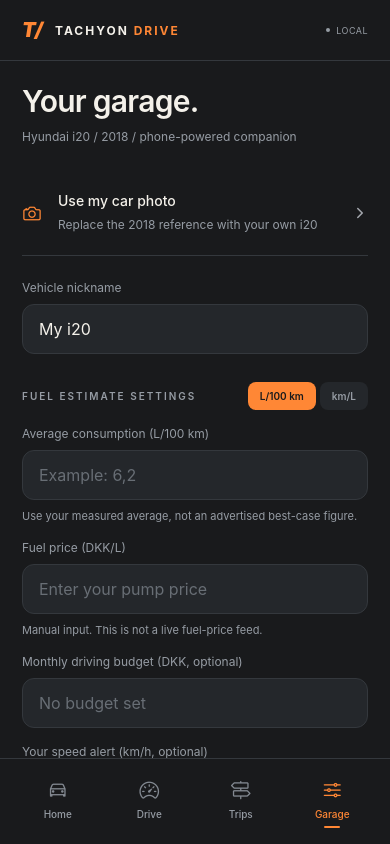
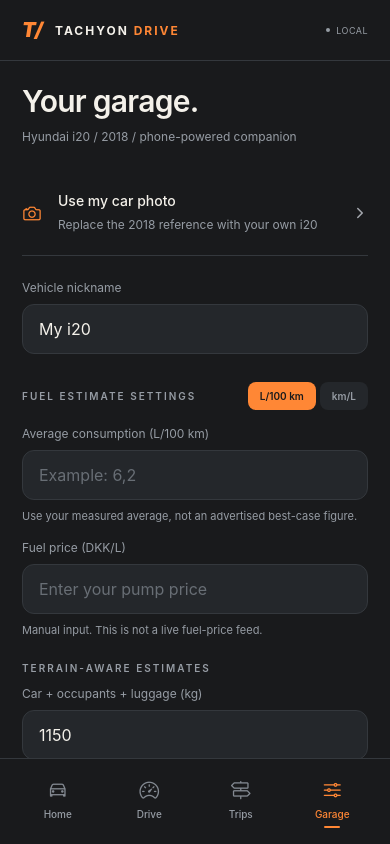
Before and after one commit to BerleCool/TachyonDrive, a React Native app: screen / in a window 390 px wide. Both pictures are taken after a click on the button "Customize vehicle". Built offline with nearby package versions, Linux system fonts and the light colour scheme.

Commit message:
feat: integrate altitude-gated terrain estimates into trips and dashboard

```diff
--- a/src/core/trips.ts
+++ b/src/core/trips.ts
@@ -1,21 +1,25 @@
 /** Pure, deterministic trip accounting. No car sensors, network or UI dependencies. */
+import { EMPTY_ELEVATION, observeElevation, terrainEstimate, type ElevationStats } from './elevation';
 export type Fix = {
   latitude: number; longitude: number; timestamp: number;
-  accuracy: number | null; speed: number | null; heading?: number | null;
+  accuracy: number | null; speed: number | null; heading?: number | null; altitude?: number | null; altitudeAccuracy?: number | null;
 };
 export type Point = Pick<Fix, 'latitude' | 'longitude' | 'timestamp'> & { breakBefore: boolean };
-export type Rates = { litresPer100Km: number | null; pricePerLitre: number | null };
+export type Rates = { litresPer100Km: number | null; pricePerLitre: number | null; massKg?: number; fuelType?: 'petrol' | 'diesel'; terrainMode?: boolean };
 export type Preferences = Rates & {
   nickname: string; timeZone: string; monthlyBudget: number | null;
+  massKg: number; fuelType: 'petrol' | 'diesel'; terrainMode: boolean;
   speedAlert: number | null; keepAwake: boolean; recordRoute: boolean; backgroundTracking: boolean;
   photoUri: string | null;
 };
 export const DEFAULT_PREFERENCES: Preferences = {
   nickname: 'My i20', litresPer100Km: null, pricePerLitre: null,
-  timeZone: 'Europe/Copenhagen', monthlyBudget: null, speedAlert: null,
+  timeZone: 'Europe/Copenhagen', monthlyBudget: null,
+  massKg: 1150, fuelType: 'petrol', terrainMode: true, speedAlert: null,
   keepAwake: true, recordRoute: true, backgroundTracking: false, photoUri: null,
 };
-export type Slice = { metres: number; movingMs: number; trackedMs: number };
+export type Slice = { metres: number; movingMs: number; trackedMs: number;
+  ascentM?: number; descentM?: number; altitudeCoveredM?: number };
 export type Trip = {
   id: string; title: string; startedAt: number; endedAt: number | null;
   status: 'recording' | 'paused' | 'finished'; pausedAt: number | null; pausedMs: number;
@@ -23,6 +27,7 @@ export type Trip = {
   metres: number; movingMs: number; trackedMs: number; maxSpeedKmh: number;
   lastFix: Fix | null; speedKmh: number | null; gaps: number; rejected: number;
   route: Point[]; slices: Record<string, Slice>;
+  elevation?: ElevationStats;
 };
 export type FuelEntry = {
   id: string; timestamp: number; litres: number; pricePerLitre: number;
@@ -85,14 +90,16 @@ export function newTrip(id: string, timestamp: number, prefs: Preferences): Trip
   return {
     id, title: 'Untitled drive', startedAt: timestamp, endedAt: null,
     status: 'recording', pausedAt: null, pausedMs: 0,
-    rates: { litresPer100Km: prefs.litresPer100Km, pricePerLitre: prefs.pricePerLitre },
+    rates: { litresPer100Km: prefs.litresPer100Km, pricePerLitre: prefs.pricePerLitre,
+      massKg: prefs.massKg, fuelType: prefs.fuelType, terrainMode: prefs.terrainMode },
     timeZone: prefs.timeZone, recordRoute: prefs.recordRoute,
     metres: 0, movingMs: 0, trackedMs: 0, maxSpeedKmh: 0, lastFix: null,
-    speedKmh: null, gaps: 0, rejected: 0, route: [], slices: {},
+    speedKmh: null, gaps: 0, rejected: 0, route: [], slices: {}, elevation: EMPTY_ELEVATION(),
   };
 }
 /** Split an observed segment at local midnight, including DST and month boundaries. */
-export function allocate(slices: Record<string, Slice>, from: number, to: number, metres: number, movingMs: number, zone: string): Record<string, Slice> {
+export function allocate(slices: Record<string, Slice>, from: number, to: number, metres: number, movingMs: number, zone: string,
+  ascentM = 0, descentM = 0, altitudeCoveredM = 0): Record<string, Slice> {
   if (to <= from) return slices;
   const result = { ...slices };
   let cursor = from;
@@ -114,6 +121,9 @@ export function allocate(slices: Record<string, Slice>, from: number, to: number
       metres: prev.metres + metres * fraction,
       movingMs: prev.movingMs + movingMs * fraction,
       trackedMs: prev.trackedMs + boundary - cursor,
+      ascentM: (prev.ascentM ?? 0) + ascentM * fraction,
+      descentM: (prev.descentM ?? 0) + descentM * fraction,
+      altitudeCoveredM: (prev.altitudeCoveredM ?? 0) + altitudeCoveredM * fraction,
     };
     cursor = boundary;
   }
@@ -145,6 +155,7 @@ export function ingest(trip: Trip, fix: Fix): Trip {
   if (!previous || gap) return {
     ...trip, lastFix: fix, speedKmh: speed, gaps: trip.gaps + (gap ? 1 : 0),
     route: appendRoute(trip, fix, true),
+    elevation: observeElevation(trip.elevation, fix, trip.metres, 0, true).stats,
     maxSpeedKmh: Math.max(trip.maxSpeedKmh, speed ?? 0),
   };
   const measured = distanceMetres(previous, fix);
@@ -155,21 +166,27 @@ export function ingest(trip: Trip, fix: Fix): Trip {
   const metres = stationary ? 0 : measured;
   const displayedSpeed = stationary ? 0 : (speed ?? implied);
   const movingMs = displayedSpeed >= 3 ? dt : 0;
+  const elevation = observeElevation(trip.elevation, fix, trip.metres + metres, metres);
+  const altitudeCoveredM = Math.max(0, elevation.stats.coveredMetres - (trip.elevation?.coveredMetres ?? 0));
   return {
     ...trip, metres: trip.metres + metres, movingMs: trip.movingMs + movingMs,
     trackedMs: trip.trackedMs + dt, lastFix: fix, speedKmh: displayedSpeed,
     maxSpeedKmh: Math.max(trip.maxSpeedKmh, displayedSpeed),
     route: metres > 0 ? appendRoute(trip, fix, false) : trip.route,
-    slices: allocate(trip.slices, previous.timestamp, fix.timestamp, metres, movingMs, trip.timeZone),
+    elevation: elevation.stats,
+    slices: allocate(trip.slices, previous.timestamp, fix.timestamp, metres, movingMs, trip.timeZone,
+      elevation.ascentDelta, elevation.descentDelta, altitudeCoveredM),
   };
 }
 export function pauseTrip(t: Trip, now: number): Trip {
-  return t.status !== 'recording' ? t : { ...t, status: 'paused', pausedAt: now, lastFix: null, speedKmh: null };
+  return t.status !== 'recording' ? t : { ...t, status: 'paused', pausedAt: now, lastFix: null, speedKmh: null,
+    elevation: t.elevation ? { ...t.elevation, anchor: null } : undefined };
 }
 export function resumeTrip(t: Trip, now: number): Trip {
   return t.status !== 'paused' ? t : {
     ...t, status: 'recording', pausedAt: null,
     pausedMs: t.pausedMs + Math.max(0, now - (t.pausedAt ?? now)), lastFix: null, speedKmh: null,
+    elevation: t.elevation ? { ...t.elevation, anchor: null } : undefined,
   };
 }
 export function finishTrip(t: Trip, now: number): Trip {
@@ -180,6 +197,7 @@ export function finishTrip(t: Trip, now: number): Trip {
 export function elapsedMs(t: Trip, now: number): number {
   return Math.max(0, (t.endedAt ?? t.pausedAt ?? now) - t.startedAt - t.pausedMs);
 }
+export function tripEstimate(t: Trip) { return terrainEstimate(t.metres, t.rates, t.elevation); }
 export function totals(trips: Trip[], period: string): Totals {
   const sum: Totals = { ...EMPTY_SLICE(), litres: 0, cost: 0, unpricedMetres: 0, trips: 0 };
   for (const trip of trips) {
@@ -188,7 +206,8 @@ export function totals(trips: Trip[], period: string): Totals {
       if (!day.startsWith(period)) continue;
       included = true;
       sum.metres += slice.metres; sum.movingMs += slice.movingMs; sum.trackedMs += slice.trackedMs;
-      const e = estimate(slice.metres, trip.rates);
+      const e = terrainEstimate(slice.metres, trip.rates,
+        { ascentM: slice.ascentM ?? 0, descentM: slice.descentM ?? 0, coveredMetres: slice.altitudeCoveredM ?? 0 });
       if (e) { sum.litres += e.litres; sum.cost += e.cost; }
       else sum.unpricedMetres += slice.metres;
     }
@@ -218,11 +237,12 @@ export function csv(trips: Trip[]): string {
     const safe = /^[\s]*[=+@-]/.test(value) ? "'" + value : value;
     return '"' + safe.replace(/"/g, '""') + '"';
   };
-  const header = ['Trip', 'Start ISO', 'End ISO', 'Distance km', 'Fuel estimate L', 'Fuel estimate DKK', 'L/100km setting', 'DKK/L setting', 'GPS gaps'];
+  const header = ['Trip', 'Start ISO', 'End ISO', 'Distance km', 'Fuel estimate L', 'Fuel estimate DKK', 'L/100km setting', 'DKK/L setting', 'GPS gaps', 'GPS ascent m', 'GPS descent m', 'Terrain adjustment DKK'];
   const rows = trips.map(t => {
-    const e = estimate(t.metres, t.rates);
+    const e = tripEstimate(t);
     return [t.title, new Date(t.startedAt).toISOString(), t.endedAt ? new Date(t.endedAt).toISOString() : '',
-      (t.metres / 1000).toFixed(3), e?.litres.toFixed(3), e?.cost.toFixed(2), t.rates.litresPer100Km, t.rates.pricePerLitre, t.gaps];
+      (t.metres / 1000).toFixed(3), e?.litres.toFixed(3), e?.cost.toFixed(2), t.rates.litresPer100Km, t.rates.pricePerLitre, t.gaps, t.elevation?.ascentM?.toFixed(1) ?? '',
+      t.elevation?.descentM?.toFixed(1) ?? '', e?.correctionCost?.toFixed(2) ?? ''];
   });
   return '\uFEFF' + [header, ...rows].map(row => row.map(cell).join(',')).join('\r\n');
 }
--- a/src/screens/Garage.tsx
+++ b/src/screens/Garage.tsx
@@ -14,6 +14,8 @@ export function Garage({ run, confirm }: Props) {
   const [nickname, setNickname] = useState(prefs.nickname);
   const [efficiency, setEfficiency] = useState(prefs.litresPer100Km?.toString() ?? '');
   const [price, setPrice] = useState(prefs.pricePerLitre?.toString() ?? '');
+  const [mass, setMass] = useState(String(prefs.massKg ?? 1150));
+  const [fuelType, setFuelType] = useState<'petrol' | 'diesel'>(prefs.fuelType ?? 'petrol');
   const [budget, setBudget] = useState(prefs.monthlyBudget?.toString() ?? '');
   const [alert, setAlert] = useState(prefs.speedAlert?.toString() ?? '');
   const [unit, setUnit] = useState<'l100' | 'kml'>('l100');
@@ -33,7 +35,9 @@ export function Garage({ run, confirm }: Props) {
   async function save() {
     const input = optional(efficiency, unit === 'l100' ? 1 : 2, unit === 'l100' ? 50 : 100, 'consumption');
     await savePreferences({ nickname: nickname.trim().slice(0, 30) || 'My i20', litresPer100Km: input === null ? null : unit === 'kml' ? 100 / input : input,
-      pricePerLitre: optional(price, .1, 100, 'fuel price'), monthlyBudget: optional(budget, 1, 100000, 'budget'), speedAlert: optional(alert, 10, 200, 'speed alert') });
+      pricePerLitre: optional(price, .1, 100, 'fuel price'),
+      massKg: optional(mass, 800, 2500, 'vehicle mass') ?? 1150, fuelType,
+      monthlyBudget: optional(budget, 1, 100000, 'budget'), speedAlert: optional(alert, 10, 200, 'speed alert') });
     setSaved(true);
   }
   async function choosePhoto() {
@@ -60,10 +64,14 @@ export function Garage({ run, confirm }: Props) {
     <View className="flex-row justify-between items-center mb-4 mt-3"><Eyebrow>FUEL ESTIMATE SETTINGS</Eyebrow><View className="flex-row gap-1">{(['l100', 'kml'] as const).map(u => <Pressable accessibilityRole="button" key={u} onPress={() => { if (u !== unit) { const n = parsePositive(efficiency, .1, 100); setEfficiency(n ? (100 / n).toFixed(2) : ''); setUnit(u); setSaved(false); } }} className={`px-3 py-2 rounded-lg ${unit === u ? 'bg-accent' : 'bg-panel'}`}><Text className={`text-[10px] font-semibold ${unit === u ? 'text-[#191A1C]' : 'text-muted'}`}>{u === 'l100' ? 'L/100 km' : 'km/L'}</Text></Pressable>)}</View></View>
     <Field label={unit === 'l100' ? 'Average consumption (L/100 km)' : 'Average economy (km/L)'} value={efficiency} onChangeText={v => { setEfficiency(v); setSaved(false); }} keyboardType="decimal-pad" placeholder={unit === 'l100' ? 'Example: 6,2' : 'Example: 16,1'} hint="Use your measured average, not an advertised best-case figure." />
     <Field label="Fuel price (DKK/L)" value={price} onChangeText={v => { setPrice(v); setSaved(false); }} keyboardType="decimal-pad" placeholder="Enter your pump price" hint="Manual input. This is not a live fuel-price feed." />
+    <View className="mt-2 mb-3"><Eyebrow>TERRAIN-AWARE ESTIMATES</Eyebrow></View>
+    <Field label="Car + occupants + luggage (kg)" value={mass} onChangeText={v => { setMass(v); setSaved(false); }} keyboardType="number-pad" placeholder="1150" hint="2018 i20 1.2 MPi is roughly 1055 kg unloaded; 1150 kg is only a starting estimate. Include everyone and luggage." />
+    <View className="flex-row gap-2 mb-4">{(['petrol', 'diesel'] as const).map(f => <Pressable key={f} accessibilityRole="button" onPress={() => { setFuelType(f); setSaved(false); }} className={`px-4 py-3 rounded-xl flex-1 items-center ${fuelType === f ? 'bg-accent' : 'bg-panel border border-line'}`}><Text className={fuelType === f ? 'text-[#191A1C] font-semibold' : 'text-muted'}>{f === 'petrol' ? 'Petrol' : 'Diesel'}</Text></Pressable>)}</View>
+    <Row icon="trending-up-outline" title="Estimate uphill / downhill effect" subtitle="Experimental. Uses phone GPS vertical accuracy, not engine data. Applies to NEW trips only." trailing={<Switch value={prefs.terrainMode ?? true} onValueChange={v => run(() => savePreferences({ terrainMode: v }))} trackColor={{ false: '#3D4146', true: '#8B522F' }} thumbColor={prefs.terrainMode ? '#FF8735' : '#A3A6AC'} />} />
     <Field label="Monthly driving budget (DKK, optional)" value={budget} onChangeText={v => { setBudget(v); setSaved(false); }} keyboardType="decimal-pad" placeholder="No budget set" />
     <Field label="Your speed alert (km/h, optional)" value={alert} onChangeText={v => { setAlert(v); setSaved(false); }} keyboardType="number-pad" placeholder="Off" hint="A visual threshold you set, not the road's posted speed limit." />
     <Button title={saved ? 'Settings saved' : 'Save settings'} icon={saved ? 'checkmark' : 'checkmark-outline'} onPress={() => run(save)} />
-    <Notice>Estimates = distance / 100 x L/100 km x DKK/L. Each trip keeps the rates from when it started. {active ? 'Changes apply to your NEXT drive, not the open trip.' : 'Actual fuel consumption cannot be read through the stereo Bluetooth connection.'}</Notice>
+    <Notice>Baseline = distance / 100 × L/100 km × DKK/L. If enabled, reliable hill measurements add a capped, conservative gravity correction. Downhill never means free fuel. Each trip keeps the rates from when it started. {active ? 'Changes apply to your NEXT drive, not the open trip.' : 'Actual fuel consumption cannot be read through the stereo Bluetooth connection.'}</Notice>
     <View className="mt-5"><Eyebrow>DRIVING & PRIVACY</Eyebrow></View>
     <Row icon="phone-portrait-outline" title="Keep display awake" subtitle="While the driving display is open" trailing={<Switch value={prefs.keepAwake} onValueChange={v => run(() => savePreferences({ keepAwake: v }))} trackColor={{ false: '#3D4146', true: '#8B522F' }} thumbColor={prefs.keepAwake ? '#FF8735' : '#A3A6AC'} />} />
     <Row icon="map-outline" title="Save GPS traces" subtitle="On-device only. Applies to new trips." trailing={<Switch value={prefs.recordRoute} onValueChange={v => run(() => savePreferences({ recordRoute: v }))} trackColor={{ false: '#3D4146', true: '#8B522F' }} thumbColor={prefs.recordRoute ? '#FF8735' : '#A3A6AC'} />} />
--- a/src/screens/Home.tsx
+++ b/src/screens/Home.tsx
@@ -1,6 +1,6 @@
 import React from 'react';
 import { Image, Pressable, Text, View } from 'react-native';
-import { dayKey, estimate, monthKey, totals, validRates } from '../core/trips';
+import { dayKey, tripEstimate, monthKey, totals, validRates } from '../core/trips';
 import { useStore } from '../services/store';
 import { beginDrive } from '../services/location';
 import { Button, Eyebrow, Icon, Metric, Notice, Row, Screen } from '../ui/primitives';
@@ -26,7 +26,7 @@ export function Home({ navigate, run }: { navigate: (tab: string) => void; run:
     <View className="pt-6 pb-5">
       <View className="flex-row justify-between items-center mb-4"><Eyebrow>{active ? 'YOUR OPEN DRIVE' : 'READY WHEN YOU ARE'}</Eyebrow><Icon name={active ? 'navigate-outline' : 'location-outline'} color="#FF8735" size={17} /></View>
       {active ? <>
-        <View className="flex-row gap-8 mb-5"><Metric label="Trip distance" value={km(active.metres)} unit="km" /><Metric label="Estimated fuel" value={money(estimate(active.metres, active.rates)?.cost ?? null)} /></View>
+        <View className="flex-row gap-8 mb-5"><Metric label="Trip distance" value={km(active.metres)} unit="km" /><Metric label="Estimated fuel" value={money(tripEstimate(active)?.cost ?? null)} /></View>
         <Button title={active.status === 'paused' ? 'Return to paused drive' : 'Open driving display'} icon="arrow-forward" onPress={() => navigate('drive')} />
       </> : <Button title="Start a drive" icon="arrow-forward" onPress={() => run(async () => { await beginDrive(); navigate('drive'); })} />}
       <Text className="text-muted text-[11px] leading-5 text-center mt-3">GPS tracking. No adapter. No laptop. Your data stays here.</Text>
--- a/src/services/location.ts
+++ b/src/services/location.ts
@@ -15,7 +15,8 @@ export const getGPS = () => state;
 export function useGPS() { return useSyncExternalStore(fn => { listeners.add(fn); return () => { listeners.delete(fn); }; }, getGPS, getGPS); }
 function asFix(location: Location.LocationObject): Fix {
   return { latitude: location.coords.latitude, longitude: location.coords.longitude, timestamp: location.timestamp,
-    accuracy: location.coords.accuracy, speed: location.coords.speed, heading: location.coords.heading };
+    accuracy: location.coords.accuracy, speed: location.coords.speed, heading: location.coords.heading,
+    altitude: location.coords.altitude, altitudeAccuracy: location.coords.altitudeAccuracy };
 }
 async function receive(location: Location.LocationObject) {
   const fix = asFix(location);
--- a/tsconfig.core.json
+++ b/tsconfig.core.json
@@ -1,4 +1,4 @@
 {
   "compilerOptions": { "strict": true, "target": "ES2022", "module": "Node16", "moduleResolution": "Node16", "rootDir": "src/core", "outDir": ".core-test", "skipLibCheck": true, "types": [] },
-  "include": ["src/core/trips.ts"]
+  "include": ["src/core/trips.ts", "src/core/elevation.ts"]
 }
```
Also changed, not shown: src/screens/Drive.tsx (+16 -3 lines), src/screens/Trips.tsx (+5 -3 lines).
